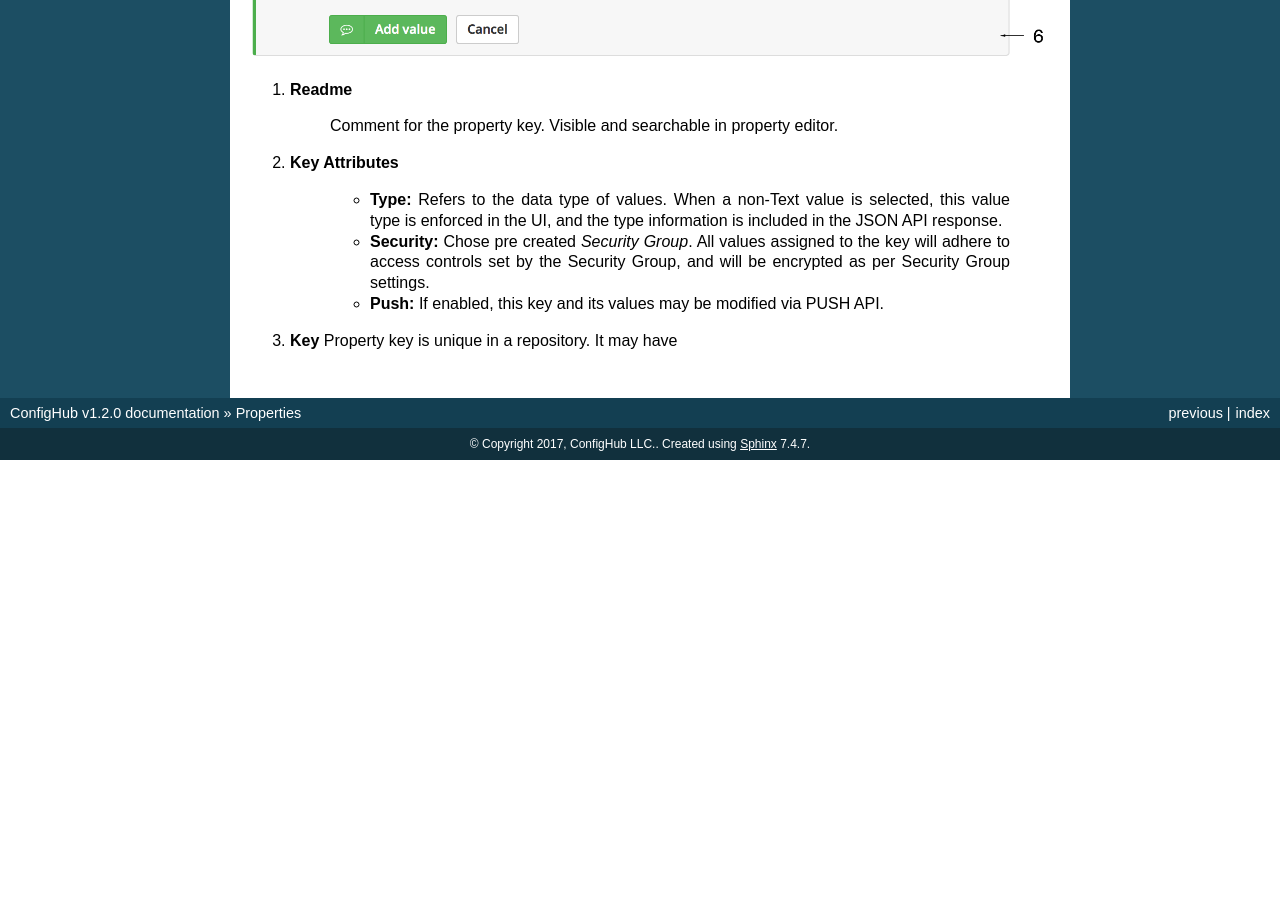
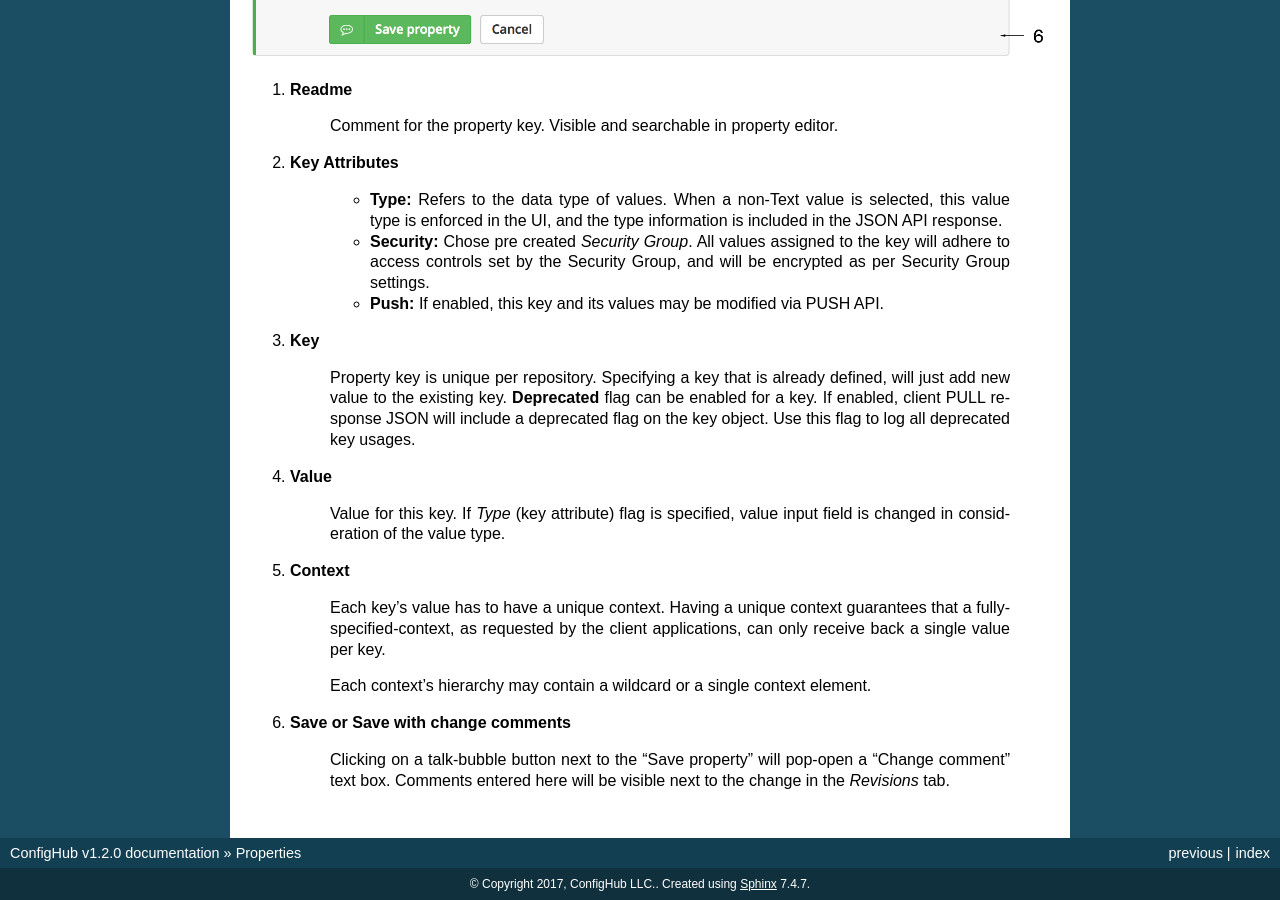
Before and after one commit to ConfigHubPub/Docs, a Sphinx documentation site: the page built from documentation/pages/tabs/config/properties.rst, in a window 1280 px wide and 900 px high, scrolled down 2135 px. Built offline with Sphinx 7.4.7, drawn with Linux system fonts in a browser that asks for light colours; pages that are not in the unit, such as notebooks, are missing from menus; before the commit the page ends 2595 px from its top, so only the background shows below that.

Commit message:
properties

```diff
--- a/documentation/pages/tabs/config/properties.rst
+++ b/documentation/pages/tabs/config/properties.rst
@@ -90,4 +90,25 @@ Create a new Property
 
     - **Push:** If enabled, this key and its values may be modified via PUSH API.
 
-3. **Key** Property key is unique in a repository.  It may have
+3. **Key**
+
+    Property key is unique per repository.  Specifying a key that is already defined, will just add new value to the
+    existing key.  **Deprecated** flag can be enabled for a key.  If enabled, client PULL response JSON will include
+    a deprecated flag on the key object.  Use this flag to log all deprecated key usages.
+
+4. **Value**
+
+    Value for this key.  If *Type* (key attribute) flag is specified, value input field is changed in consideration of
+    the value type.
+
+5. **Context**
+
+    Each key's value has to have a unique context.  Having a unique context guarantees that a fully-specified-context,
+    as requested by the client applications, can only receive back a single value per key.
+
+    Each context's hierarchy may contain a wildcard or a single context element.
+
+6. **Save or Save with change comments**
+
+    Clicking on a talk-bubble button next to the "Save property" will pop-open a "Change comment" text box.  Comments
+    entered here will be visible next to the change in the *Revisions* tab.
```
Also changed, not shown: documentation/images/newProperty.png.
